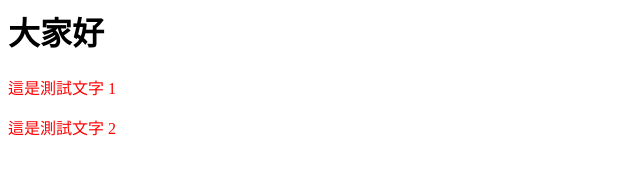
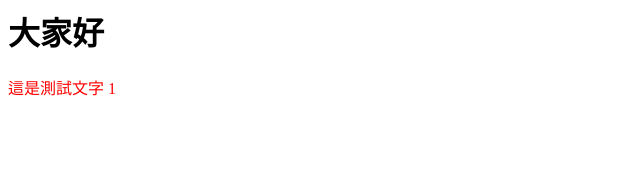
Before and after one commit to maplefrost/hahow-git, a plain HTML site: page index.htm in a window 1280 px wide. Shown: the whole page, without its empty margins (0-640 px from the left). Drawn offline with Linux system fonts and the light colour scheme.

Commit message:
Modify index.htm

```diff
--- a/index.htm
+++ b/index.htm
@@ -7,6 +7,5 @@
   <body>
     <h1>大家好</h1>
     <p class="red-color">這是測試文字 1</p>
-    <p class="red-color">這是測試文字 2</p>
   </body>
 </html>
```
